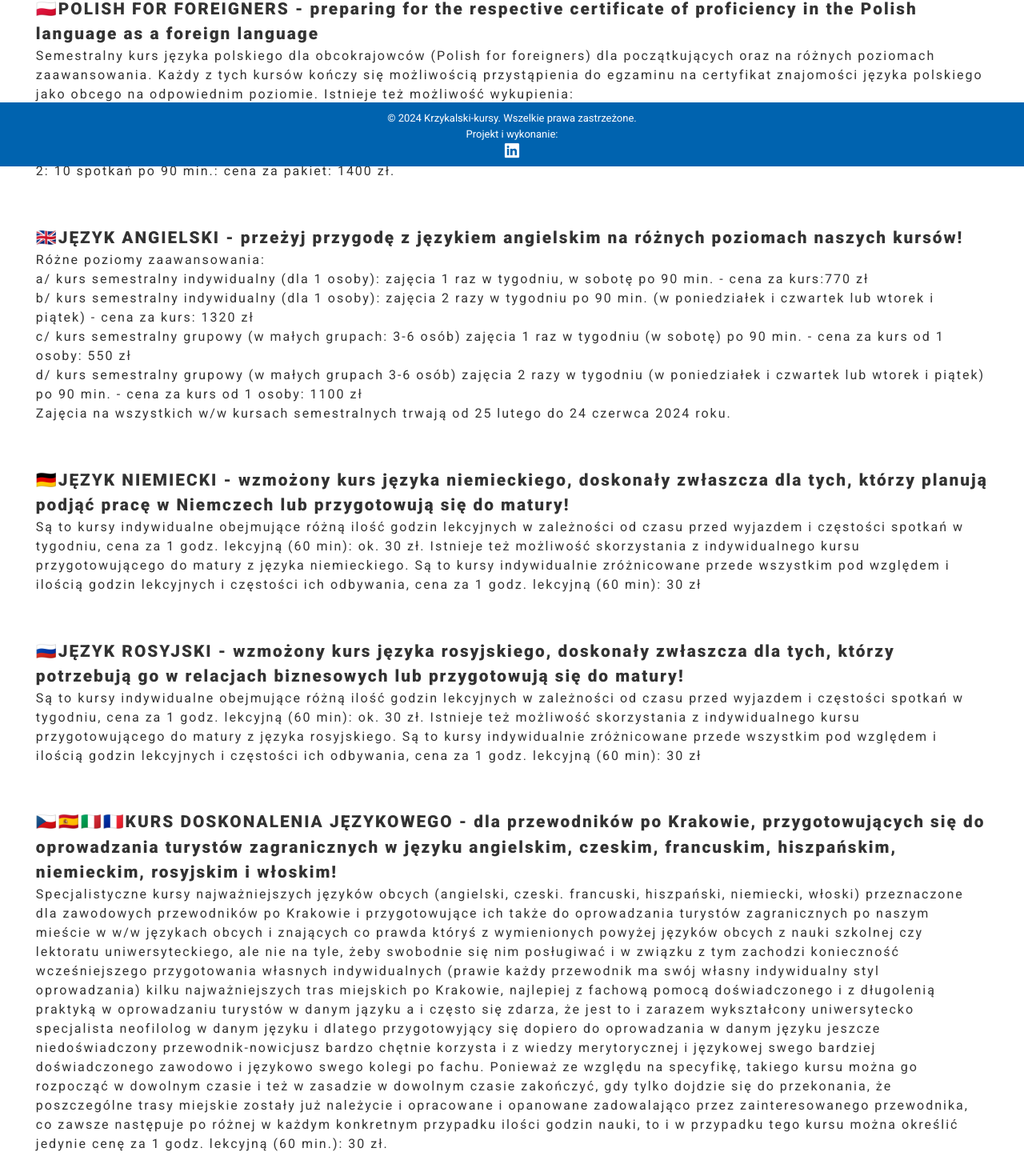
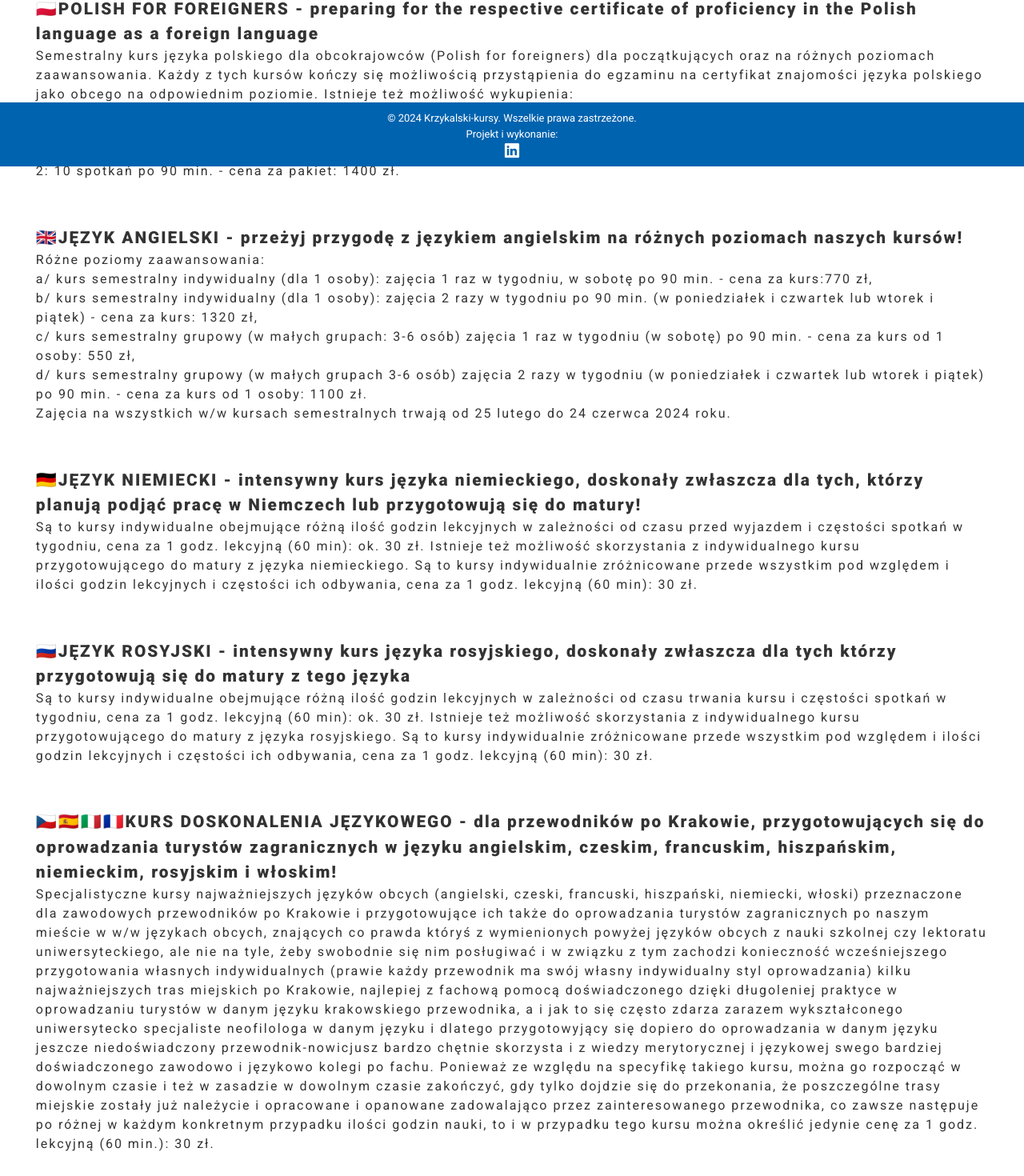
Before and after one commit to olga-kacala/turystyka-kursy, a React (Create React App) app in the folder kursy/: page /Language in a window 1280 px wide. Shown: the part 592-2062 px from the top of the page at 80% size. Built offline with nearby package versions, Linux system fonts and the light colour scheme; the HTML template or start-up script is replaced by a standard one.

Commit message:
text update

```diff
--- a/kursy/src/components/Language/Language.tsx
+++ b/kursy/src/components/Language/Language.tsx
@@ -1,7 +1,6 @@
 import classes from "./Language.module.css";
 
 export function Language() {
-
   return (
     <div className={classes.offerContainer}>
       <div className={classes.titleContainer}>
@@ -26,13 +25,14 @@ export function Language() {
             przystąpienia do egzaminu na certyfikat znajomości języka polskiego
             jako obcego na odpowiednim poziomie. Istnieje też możliwość
             wykupienia:
-            <br/>a/ pakietu grupowego przy założeniu pobierania nauki
-            grupowej w małych grupach (3-6 osób) i w wymiarze np. 24
-            spotkania po 90 min., wówczas opłata ze pakiet wynosi 1050 zł od
-            osoby
-            <br/>b/ pakietu indywidualnego (tylko dla 1 osoby) w 2 wariantach.
-            Wariant 1: 10 spotkań po 60 min. - cena za pakiet: 1050zł lub warant
-            2: 10 spotkań po 90 min.: cena za pakiet: 1400 zł.
+            <br />
+            a/ pakietu grupowego przy założeniu pobierania nauki grupowej w
+            małych grupach (3-6 osób) i w wymiarze np. 24 spotkania po 90 min.,
+            wówczas opłata ze pakiet wynosi 1050 zł od osoby,
+            <br />
+            b/ pakietu indywidualnego (tylko dla 1 osoby) w 2 wariantach:
+            wariant 1: 10 spotkań po 60 min. - cena za pakiet: 1050zł lub warant
+            2: 10 spotkań po 90 min. - cena za pakiet: 1400 zł.
           </div>
         </article>
         <article className={classes.LANG}>
@@ -42,49 +42,57 @@ export function Language() {
           </div>
           <div className={classes.courseDescription}>
             Różne poziomy zaawansowania:
-            <br/>a/ kurs semestralny indywidualny (dla 1
-            osoby): zajęcia 1 raz w tygodniu, w sobotę po 90 min. -
-            cena za kurs:770 zł
-            <br/>b/ kurs semestralny indywidualny (dla 1 osoby):
-            zajęcia 2 razy w tygodniu po 90 min. (w poniedziałek i czwartek lub wtorek i
-            piątek) - cena za kurs: 1320 zł
-            <br/>c/ kurs semestralny grupowy (w małych grupach: 3-6 osób) zajęcia 1 raz w tygodniu (w sobotę) po 90 min. - cena za kurs od 1 osoby: 550 zł
-            <br/>d/ kurs semestralny grupowy (w małych grupach 3-6 osób) zajęcia 2
-            razy w tygodniu (w poniedziałek i czwartek lub wtorek i piątek) po 90 min. - cena za kurs od 1 osoby: 1100 zł
-            <br/>Zajęcia na wszystkich w/w kursach semestralnych trwają od 25 lutego do 24
-            czerwca 2024 roku.
+            <br />
+            a/ kurs semestralny indywidualny (dla 1 osoby): zajęcia 1 raz w
+            tygodniu, w sobotę po 90 min. - cena za kurs:770 zł,
+            <br />
+            b/ kurs semestralny indywidualny (dla 1 osoby): zajęcia 2 razy w
+            tygodniu po 90 min. (w poniedziałek i czwartek lub wtorek i piątek)
+            - cena za kurs: 1320 zł,
+            <br />
+            c/ kurs semestralny grupowy (w małych grupach: 3-6 osób) zajęcia 1
+            raz w tygodniu (w sobotę) po 90 min. - cena za kurs od 1 osoby: 550
+            zł,
+            <br />
+            d/ kurs semestralny grupowy (w małych grupach 3-6 osób) zajęcia 2
+            razy w tygodniu (w poniedziałek i czwartek lub wtorek i piątek) po
+            90 min. - cena za kurs od 1 osoby: 1100 zł.
+            <br />
+            Zajęcia na wszystkich w/w kursach semestralnych trwają od 25 lutego
+            do 24 czerwca 2024 roku.
           </div>
         </article>
         <article className={classes.LANG}>
           <div className={classes.marqueeText}>
-            🇩🇪JĘZYK NIEMIECKI - wzmożony kurs języka niemieckiego, doskonały
+            🇩🇪JĘZYK NIEMIECKI - intensywny kurs języka niemieckiego, doskonały
             zwłaszcza dla tych, którzy planują podjąć pracę w Niemczech lub
             przygotowują się do matury!
           </div>
 
           <div className={classes.courseDescription}>
             Są to kursy indywidualne obejmujące różną ilość godzin lekcyjnych w
-            zależności od czasu przed wyjazdem i częstości spotkań w tygodniu, cena za 1 godz. lekcyjną (60 min): ok.
-            30 zł. Istnieje też możliwość skorzystania z indywidualnego kursu
-            przygotowującego do matury z języka niemieckiego. Są to kursy
-            indywidualnie zróżnicowane przede wszystkim pod względem i ilością
-            godzin lekcyjnych i częstości ich odbywania, cena za 1 godz. lekcyjną (60 min): 30 zł
+            zależności od czasu przed wyjazdem i częstości spotkań w tygodniu,
+            cena za 1 godz. lekcyjną (60 min): ok. 30 zł. Istnieje też możliwość
+            skorzystania z indywidualnego kursu przygotowującego do matury z
+            języka niemieckiego. Są to kursy indywidualnie zróżnicowane przede
+            wszystkim pod względem i ilości godzin lekcyjnych i częstości ich
+            odbywania, cena za 1 godz. lekcyjną (60 min): 30 zł.
           </div>
         </article>
         <article className={classes.LANG}>
           <div className={classes.marqueeText}>
-            🇷🇺JĘZYK ROSYJSKI - wzmożony kurs języka rosyjskiego, doskonały
-            zwłaszcza dla tych, którzy potrzebują go w relacjach biznesowych lub
-            przygotowują się do matury!
+            🇷🇺JĘZYK ROSYJSKI - intensywny kurs języka rosyjskiego, doskonały
+            zwłaszcza dla tych którzy przygotowują się do matury z tego języka
           </div>
 
           <div className={classes.courseDescription}>
-          Są to kursy indywidualne obejmujące różną ilość godzin lekcyjnych w
-            zależności od czasu przed wyjazdem i częstości spotkań w tygodniu, cena za 1 godz. lekcyjną (60 min): ok.
-            30 zł. Istnieje też możliwość skorzystania z indywidualnego kursu
-            przygotowującego do matury z języka rosyjskiego. Są to kursy
-            indywidualnie zróżnicowane przede wszystkim pod względem i ilością
-            godzin lekcyjnych i częstości ich odbywania, cena za 1 godz. lekcyjną (60 min): 30 zł
+            Są to kursy indywidualne obejmujące różną ilość godzin lekcyjnych w
+            zależności od czasu trwania kursu i częstości spotkań w tygodniu,
+            cena za 1 godz. lekcyjną (60 min): ok. 30 zł. Istnieje też możliwość
+            skorzystania z indywidualnego kursu przygotowującego do matury z
+            języka rosyjskiego. Są to kursy indywidualnie zróżnicowane przede
+            wszystkim pod względem i ilości godzin lekcyjnych i częstości ich
+            odbywania, cena za 1 godz. lekcyjną (60 min): 30 zł.
           </div>
         </article>
         <article className={classes.LANG}>
@@ -97,30 +105,30 @@ export function Language() {
 
           <div className={classes.courseDescription}>
             Specjalistyczne kursy najważniejszych języków obcych (angielski,
-            czeski. francuski, hiszpański, niemiecki, włoski) przeznaczone dla
+            czeski, francuski, hiszpański, niemiecki, włoski) przeznaczone dla
             zawodowych przewodników po Krakowie i przygotowujące ich także do
             oprowadzania turystów zagranicznych po naszym mieście w w/w językach
-            obcych i znających co prawda któryś z wymienionych powyżej języków
+            obcych, znających co prawda któryś z wymienionych powyżej języków
             obcych z nauki szkolnej czy lektoratu uniwersyteckiego, ale nie na
             tyle, żeby swobodnie się nim posługiwać i w związku z tym zachodzi
             konieczność wcześniejszego przygotowania własnych indywidualnych
             (prawie każdy przewodnik ma swój własny indywidualny styl
             oprowadzania) kilku najważniejszych tras miejskich po Krakowie,
-            najlepiej z fachową pomocą doświadczonego i z długolenią praktyką w
-            oprowadzaniu turystów w danym jązyku a i często się zdarza, że jest
-            to i zarazem wykształcony uniwersytecko specjalista neofilolog w
-            danym języku i dlatego przygotowyjący się dopiero do oprowadzania w
-            danym języku jeszcze niedoświadczony przewodnik-nowicjusz bardzo
-            chętnie korzysta i z wiedzy merytorycznej i językowej swego bardziej
-            doświadczonego zawodowo i językowo swego kolegi po fachu. Ponieważ
-            ze względu na specyfikę, takiego kursu można go rozpocząć w dowolnym
-            czasie i też w zasadzie w dowolnym czasie zakończyć, gdy tylko
-            dojdzie się do przekonania, że poszczególne trasy miejskie zostały
-            już należycie i opracowane i opanowane zadowalająco przez
-            zainteresowanego przewodnika, co zawsze następuje po różnej w każdym
-            konkretnym przypadku ilości godzin nauki, to i w przypadku tego
-            kursu można określić jedynie cenę za 1 godz. lekcyjną (60 min.): 30
-            zł.
+            najlepiej z fachową pomocą doświadczonego dzięki długoleniej
+            praktyce w oprowadzaniu turystów w danym języku krakowskiego
+            przewodnika, a i jak to się często zdarza zarazem wykształconego
+            uniwersytecko specjaliste neofilologa w danym języku i dlatego
+            przygotowyjący się dopiero do oprowadzania w danym języku jeszcze
+            niedoświadczony przewodnik-nowicjusz bardzo chętnie skorzysta i z
+            wiedzy merytorycznej i językowej swego bardziej doświadczonego
+            zawodowo i językowo kolegi po fachu. Ponieważ ze względu na
+            specyfikę takiego kursu, można go rozpocząć w dowolnym czasie i też
+            w zasadzie w dowolnym czasie zakończyć, gdy tylko dojdzie się do
+            przekonania, że poszczególne trasy miejskie zostały już należycie i
+            opracowane i opanowane zadowalająco przez zainteresowanego
+            przewodnika, co zawsze następuje po różnej w każdym konkretnym
+            przypadku ilości godzin nauki, to i w przypadku tego kursu można
+            określić jedynie cenę za 1 godz. lekcyjną (60 min.): 30 zł.
           </div>
         </article>
       </section>
```
Also changed, not shown: kursy/src/components/Tour/Tour.tsx (+20 -21 lines).
